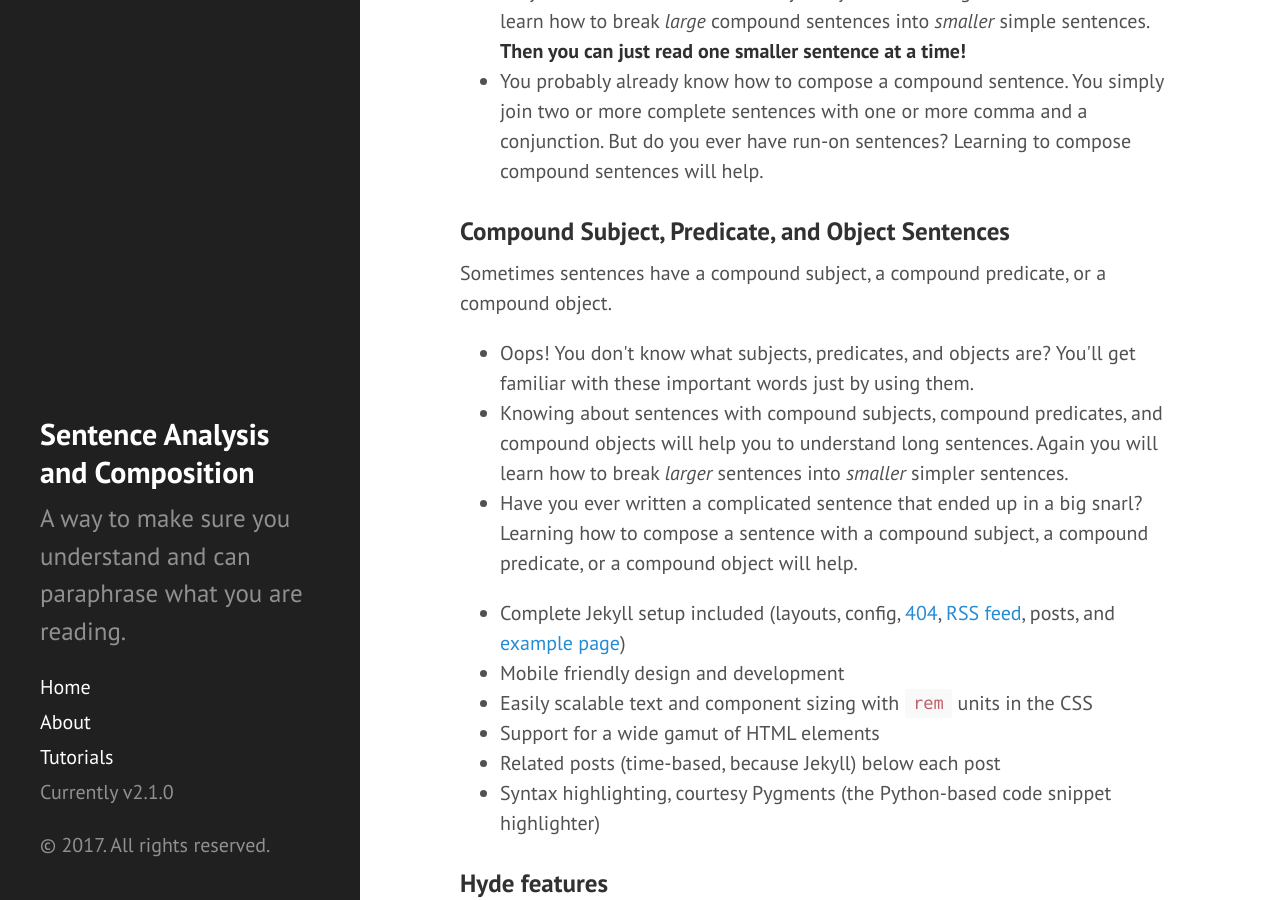
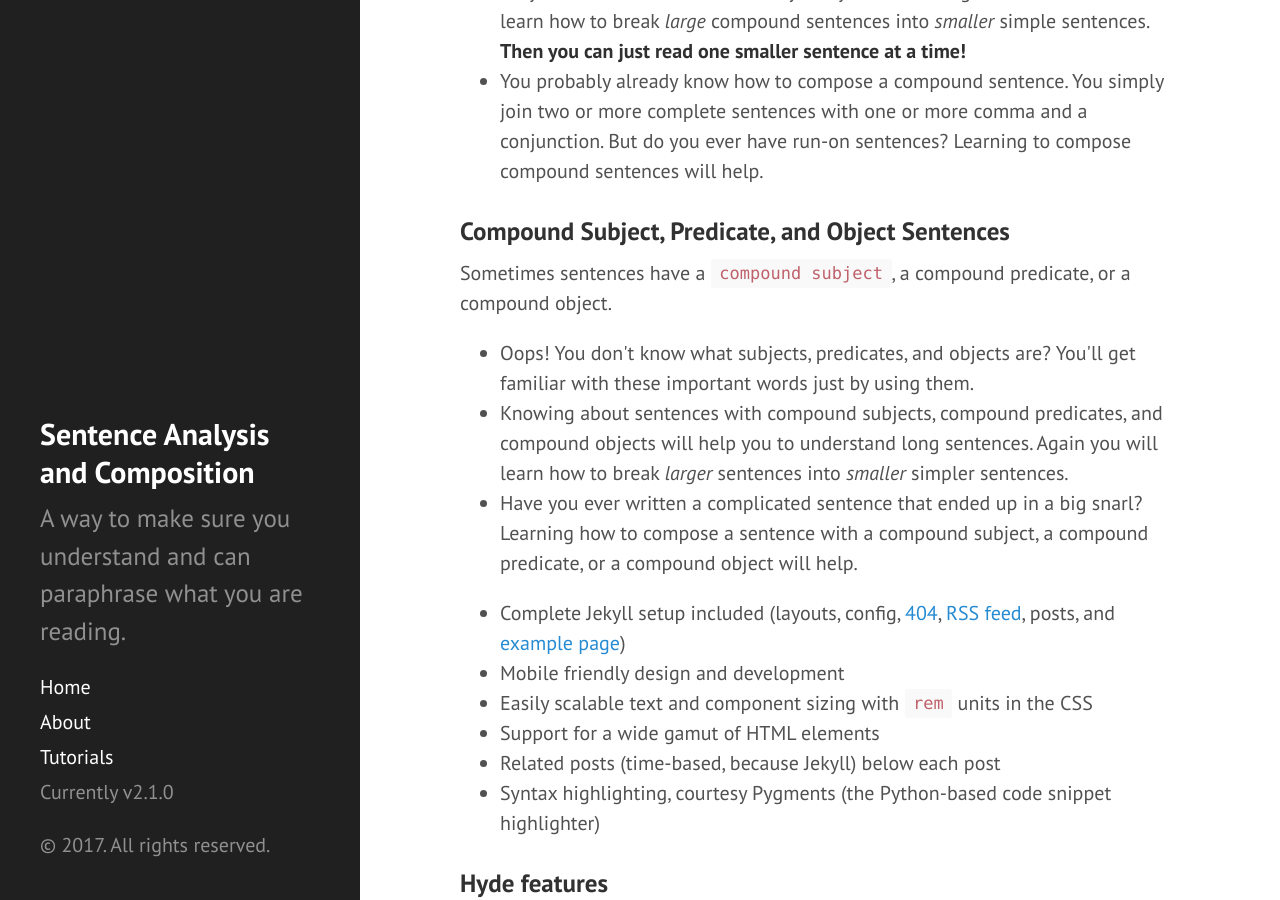
Before and after one commit to srogersact/srogersact.github.io, a Jekyll site: the page index.html, which Jekyll copies as it is, in a window 1280 px wide and 900 px high, scrolled down 575 px. Built offline with Jekyll 4.4.1, drawn with Linux system fonts in a browser that asks for light colours.

Commit message:
Experiment with rouge highlighter.

```diff
--- a/index.html
+++ b/index.html
@@ -103,7 +103,7 @@
 </ul>
 <h3 id="compound-subject-predicate-object">Compound Subject, Predicate, and Object Sentences</h3>
 
-<p>Sometimes sentences have a compound subject, a compound predicate, or a compound object. </p>
+<p>Sometimes sentences have a <code class="highlighter-rouge">compound subject</code>, a compound predicate, or a compound object. </p>
 <ul>
   <li>Oops! You don't know what subjects, predicates, and objects are?  You'll get familiar with these important words just by using them.</li>
   <li>Knowing about sentences with compound subjects, compound predicates, and compound objects will help you to understand long sentences. Again you will learn how to break <em>larger</em> sentences into <em>smaller</em> simpler sentences. </li>
```
